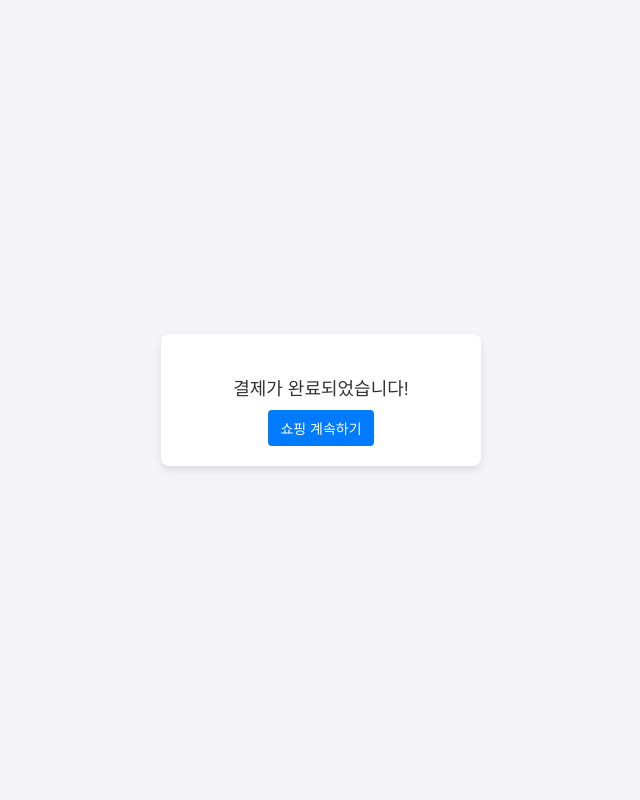
After one commit to brynhildr04/flask_BugBusters, a Flask app: template templates/payment.html in a window 1280 px wide. The commit adds this page. Shown: the whole page, without its empty margins (319-959 px from the left). Run offline with Flask 3, Linux system fonts and the light colour scheme; the template is opened without the code that fills it, so the values that code supplies are empty.

Commit message:
purchase, payment 화면

```diff
--- a/static/style.css
+++ b/static/style.css
@@ -48,6 +48,132 @@ h2{
     padding: 20px;
 }
 
+/********************************************/
+* {
+    box-sizing: border-box;
+    font-family: Arial, sans-serif;
+}
+
+body {
+    display: flex;
+    justify-content: center;
+    align-items: center;
+    height: 100vh;
+    margin: 0;
+    background-color: #f4f4f9;
+}
+
+.container {
+    width: 320px;
+    padding: 20px;
+    border-radius: 8px;
+    background-color: #fff;
+    box-shadow: 0 4px 8px rgba(0, 0, 0, 0.1);
+    text-align: center;
+}
+
+h2 {
+    margin-bottom: 20px;
+}
+
+.product-box {
+    display: flex;
+    justify-content: space-between;
+    align-items: center;
+    padding: 15px;
+    border: 2px solid #ddd;
+    border-radius: 8px;
+    background-color: #f9f9f9;
+    margin-bottom: 20px;
+    position: relative;
+    box-shadow: 0 4px 8px rgba(0, 0, 0, 0.1); /* 그림자 효과 */
+}
+
+.product-details {
+    display: flex;
+    align-items: center;
+}
+
+.product-box img {
+    width: 60px;
+    height: 60px;
+    object-fit: cover;
+    margin-right: 10px;
+}
+
+.product-info {
+    text-align: left;
+}
+
+.quantity-control {
+    display: flex;
+    align-items: center;
+    margin-top: 5px;
+}
+
+.quantity-control button {
+    width: 30px;
+    height: 30px;
+    font-size: 16px;
+    cursor: pointer;
+}
+
+.quantity-control span {
+    padding: 0 10px;
+}
+
+.product-price {
+    font-weight: bold;
+    font-size: 16px;
+}
+
+.remove-btn {
+    position: absolute;
+    top: 5px;
+    right: 5px;
+    cursor: pointer;
+    color: red;
+    font-size: 18px;
+}
+
+.checkout-btn {
+    width: 100%;
+    padding: 10px;
+    background-color: #28a745;
+    color: white;
+    font-size: 16px;
+    border: none;
+    border-radius: 4px;
+    cursor: pointer;
+}
+
+.checkout-btn:hover {
+    background-color: #218838;
+}
+
+.payment-message {
+    margin-top: 20px;
+    font-size: 18px;
+    color: #333;
+}
+
+.payment-message button {
+    margin-top: 10px;
+    padding: 8px 12px;
+    font-size: 14px;
+    background-color: #007bff;
+    color: white;
+    border: none;
+    border-radius: 4px;
+    cursor: pointer;
+}
+
+.payment-message button:hover {
+    background-color: #0069d9;
+}
+
+
+
 /*리스트로 속성 바꾸고 이렇게 사용하면 가운데로 모이게 해서 정렬 가능
 li{
     display: inline-block;
--- /dev/null
+++ b/templates/payment.html
@@ -0,0 +1,60 @@
+<!DOCTYPE html>
+<html lang="ko">
+<head>
+    <style>
+    .payment-message {
+        text-align: center;
+        font-size: 2em;
+        font-size: 30px;
+        color: #333;
+    }
+
+    body, html {
+            height: 100%;
+            margin: 0;
+            display: flex;
+            justify-content: center;
+            align-items: center;
+            font-family: Arial, sans-serif;
+    }
+
+    .payment-message button {
+        margin-top: 20px;
+        padding: 8px 12px;
+        font-size: 20px;
+        background-color: #04624A;
+        color: white;
+        border: none;
+        border-radius: 4px;
+        cursor: pointer;
+    }
+
+    .payment-message button:hover {
+        background-color: #A4C1AE;
+    }
+    </style>
+
+    <meta charset="UTF-8">
+    <meta name="viewport" content="width=device-width, initial-scale=1.0">
+    <title>결제 중...</title>
+    <link rel="stylesheet" href="{{ url_for('static', filename='style.css') }}">
+</head>
+
+<body>
+
+<div class="container">
+    <div id="paymentStatus" class="payment-message">결제중입니다...</div>
+</div>
+
+<script>
+    setTimeout(() => {
+        document.getElementById('paymentStatus').innerHTML = "결제가 완료되었습니다! <br><button onclick='continueShopping()'>쇼핑 계속하기</button>";
+    }, 2000);
+
+    function continueShopping() {
+        window.location.href = "index.html"; // 메인 페이지로 돌아가는 링크
+    }
+</script>
+
+</body>
+</html>
```
Also changed, not shown: templates/purchase.html (added, +214 -0 lines).
